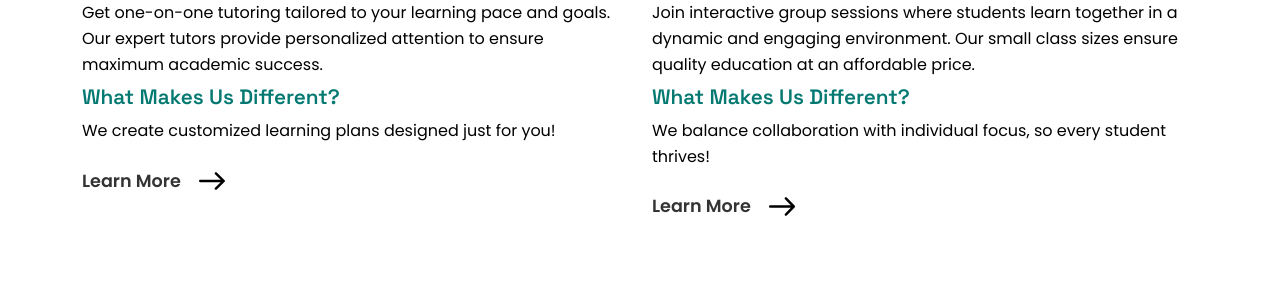
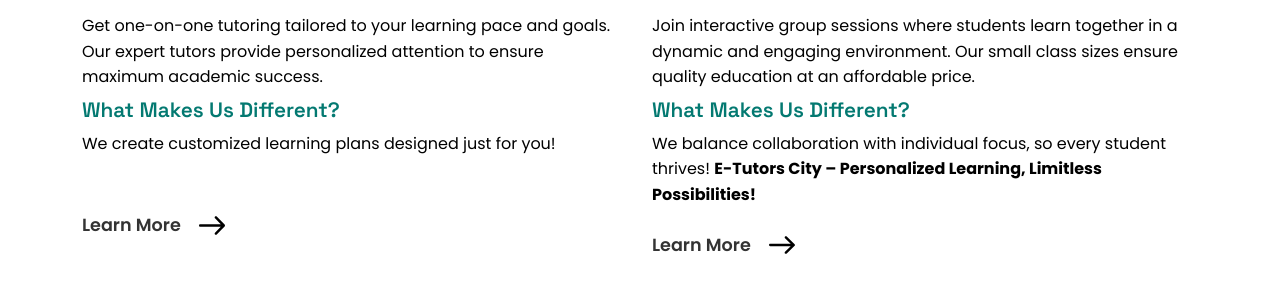
Before and after one commit to arbabzafar/tutor, a plain HTML site: page typesofclasses.html in a window 1280 px wide. Shown: the part 1042-1334 px from the top of the page. Drawn offline with nearby package versions, Linux system fonts and the light colour scheme.

Commit message:
Update Types of Classes Page Content and Styles
Modified the HTML structure of the Types of Classes page by adding spacing before the "Learn More" link and enhancing the description for Group Classes with a new tagline. Removed the font-weight property from the .card-text class in types.css for a cleaner look.

```diff
--- a/assets/css/types.css
+++ b/assets/css/types.css
@@ -155,7 +155,6 @@
 
 .card-text {
     color: #000;
-    font-weight: 400;
     line-height: 1.6;
     font-size: 1.2rem;
     margin-bottom: 0.5rem;
--- a/typesofclasses.html
+++ b/typesofclasses.html
@@ -63,7 +63,8 @@
                                 <p class="card-text">Get one-on-one tutoring tailored to your learning pace and goals. Our expert tutors provide personalized attention to ensure maximum academic success.</p>
                                 <h5 class="text-accent">What Makes Us Different?</h5>
                                 <p class="card-text">We create customized learning plans designed just for you!</p>
-                                <a href="#" class="learn-more-link"> <span>Learn More </span><img src="assets/images/arrowblack.svg" alt="arrow" class="arrow-icon"></a>
+                                <p></p>
+                                <a href="#" class="learn-more-link mt-0 mt-lg-5"> <span>Learn More </span><img src="assets/images/arrowblack.svg" alt="arrow" class="arrow-icon"></a>
                             </div>
                         </div>
                     </div>
@@ -78,7 +79,9 @@
                                 <h4 class="card-title">Group Classes</h4>
                                 <p class="card-text">Join interactive group sessions where students learn together in a dynamic and engaging environment. Our small class sizes ensure quality education at an affordable price.</p>
                                 <h5 class="text-accent">What Makes Us Different?</h5>
-                                <p class="card-text">We balance collaboration with individual focus, so every student thrives!</p>
+                                <p class="card-text">We balance collaboration with individual focus, so every student thrives!
+                                    <strong>E-Tutors City – Personalized Learning, Limitless Possibilities!</strong>
+                                </p>
                                 <a href="#" class="learn-more-link">Learn More <img src="assets/images/arrowblack.svg" alt="arrow" class="arrow-icon"></a>
                             </div>
                         </div>
```
